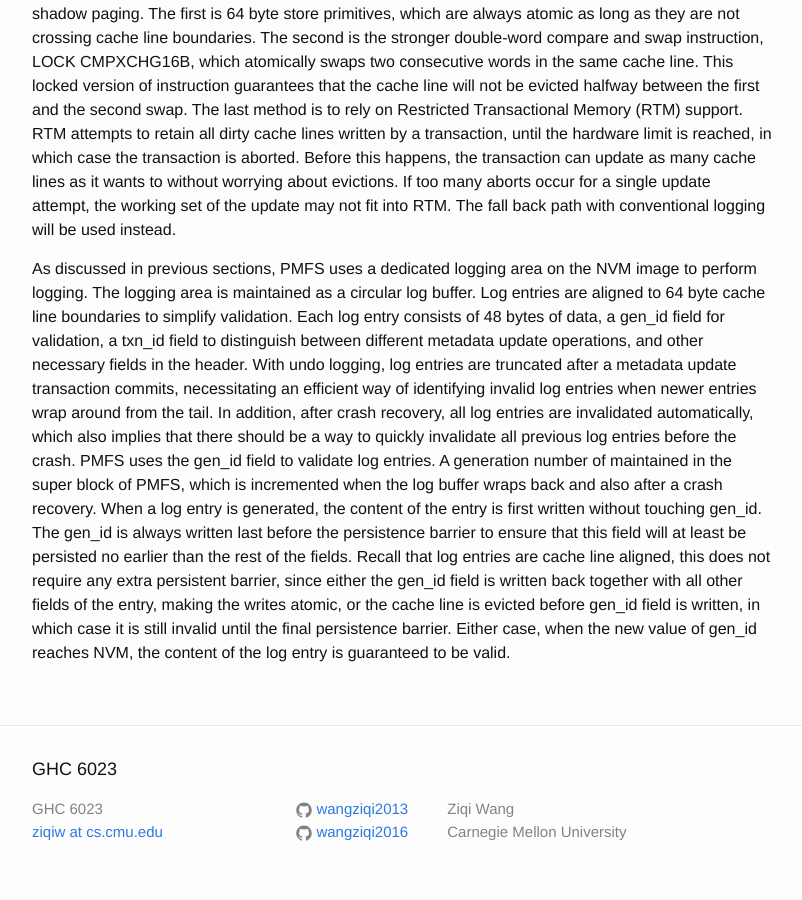
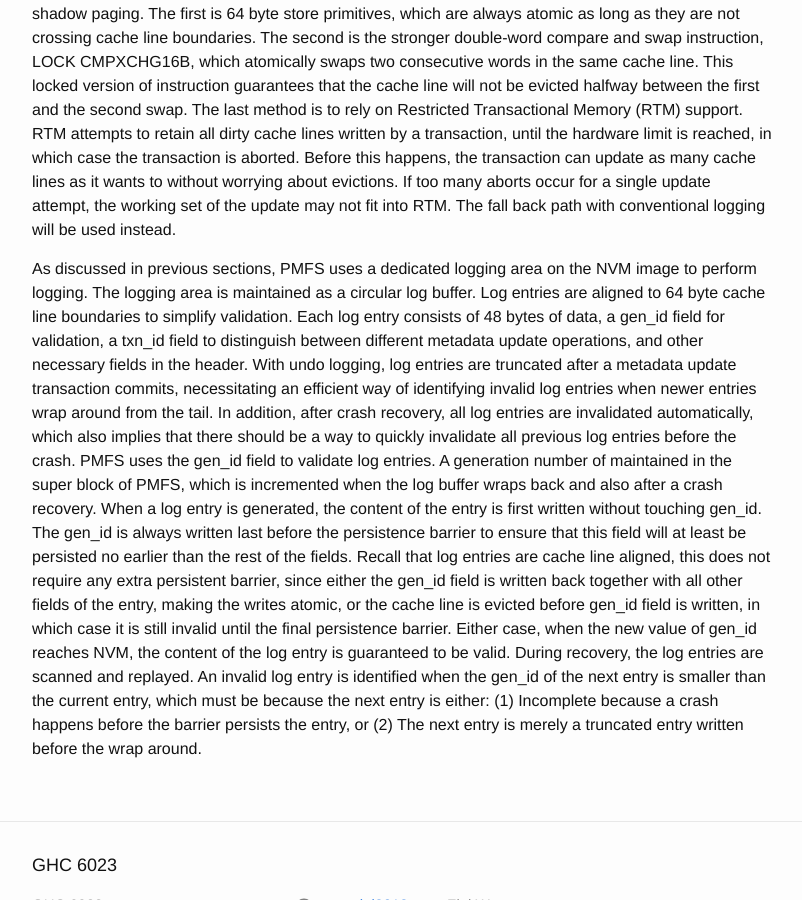
Before and after one commit to wangziqi2013/wangziqi2013.github.io, a Jekyll site: the page built from _posts/2020-06-23-pmfs.markdown, in a window 1280 px wide and 900 px high, scrolled down 2521 px. Shown: the whole window, without its empty margins (238-1040 px from the left). Built offline with Jekyll 4.4.1, drawn with Linux system fonts in a browser that asks for light colours.

Commit message:
Adding ident

```diff
--- a/_posts/2020-06-23-pmfs.markdown
+++ b/_posts/2020-06-23-pmfs.markdown
@@ -120,3 +120,7 @@ Recall that log entries are cache line aligned, this does not require any extra
 field is written back together with all other fields of the entry, making the writes atomic, or the cache line is evicted
 before gen_id field is written, in which case it is still invalid until the final persistence barrier.
 Either case, when the new value of gen_id reaches NVM, the content of the log entry is guaranteed to be valid.
+During recovery, the log entries are scanned and replayed. An invalid log entry is identified when the gen_id of the
+next entry is smaller than the current entry, which must be because the next entry is either: (1) Incomplete because a
+crash happens before the barrier persists the entry, or (2) The next entry is merely a truncated entry written before
+the wrap around.
```
